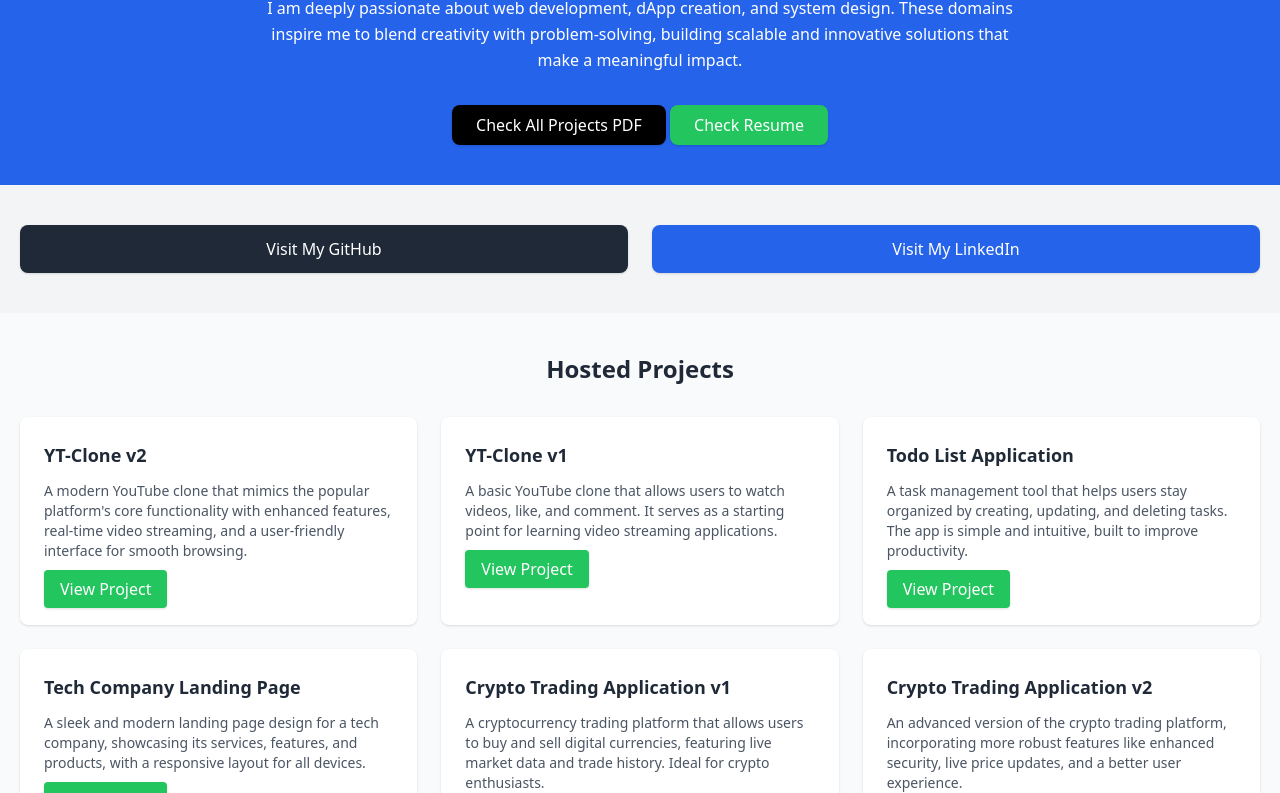
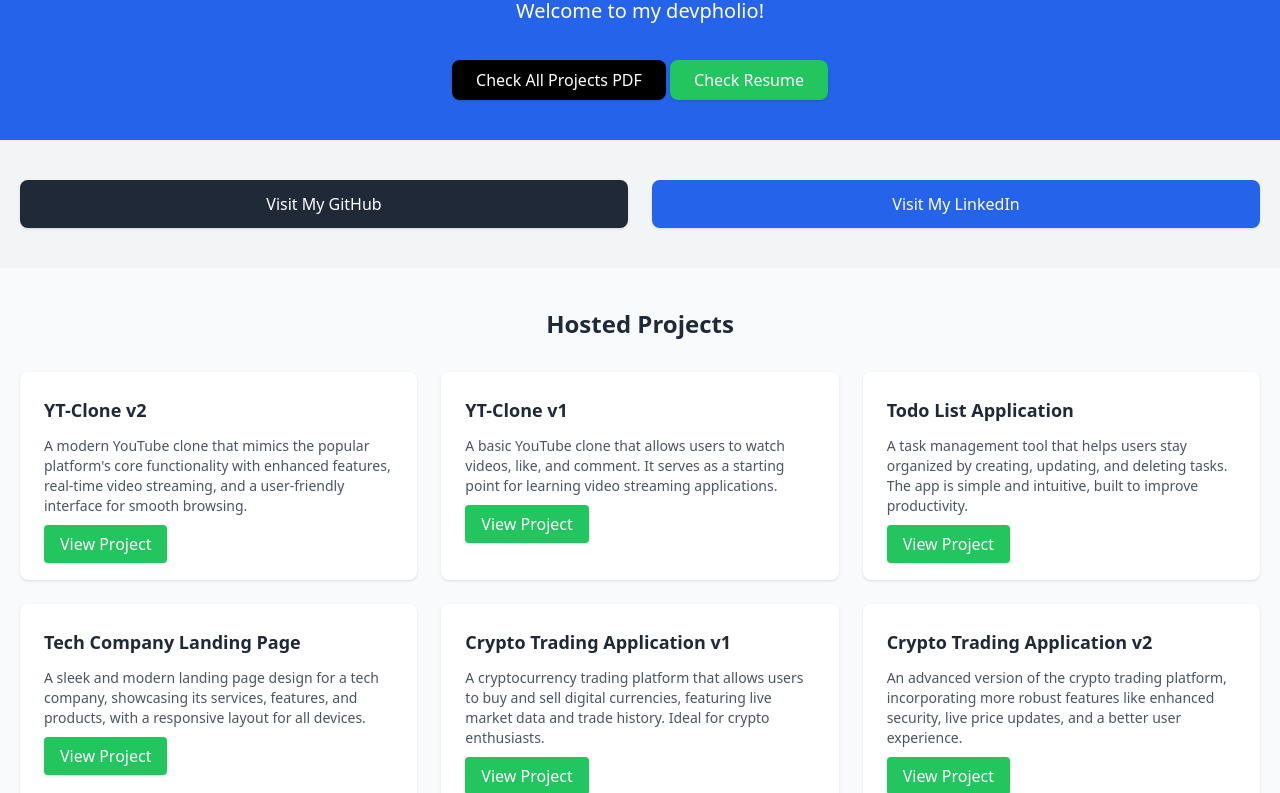
Before and after one commit to shaikfiroz11/portfolio, a plain HTML site: page index.html in a window 1280 px wide. Shown: the part 193-986 px from the top of the page. Drawn offline with nearby package versions, Linux system fonts and the light colour scheme.

Commit message:
Update index.html

```diff
--- a/index.html
+++ b/index.html
@@ -77,9 +77,8 @@
 <header class="bg-blue-600 text-white text-center py-10">
     <img src="firozshaik.png" alt="Profile Image" class="mx-auto mb-4 w-20 h-20 rounded-full">
     <h1 class="text-4xl font-bold">Firoz Shaik</h1>
-    <p class="mt-3 mx-auto max-w-3xl text-[16px] text-white leading-relaxed">
-        I am deeply passionate about web development, dApp creation, and system design. These domains inspire me to
-        blend creativity with problem-solving, building scalable and innovative solutions that make a meaningful impact.
+    <p class="mt-3 mx-auto max-w-3xl text-[20px] text-semibold text-white leading-relaxed">
+      Welcome to my devpholio!
     </p>
     <div class="mt-4 space-y-4">
         <!-- Check All Projects PDF Button -->
```
